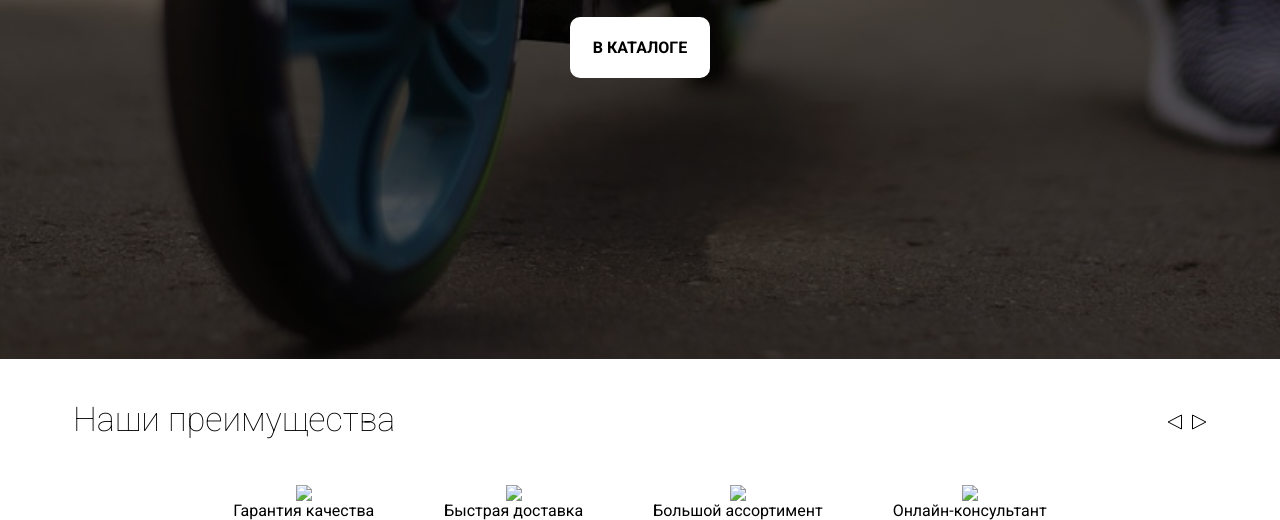
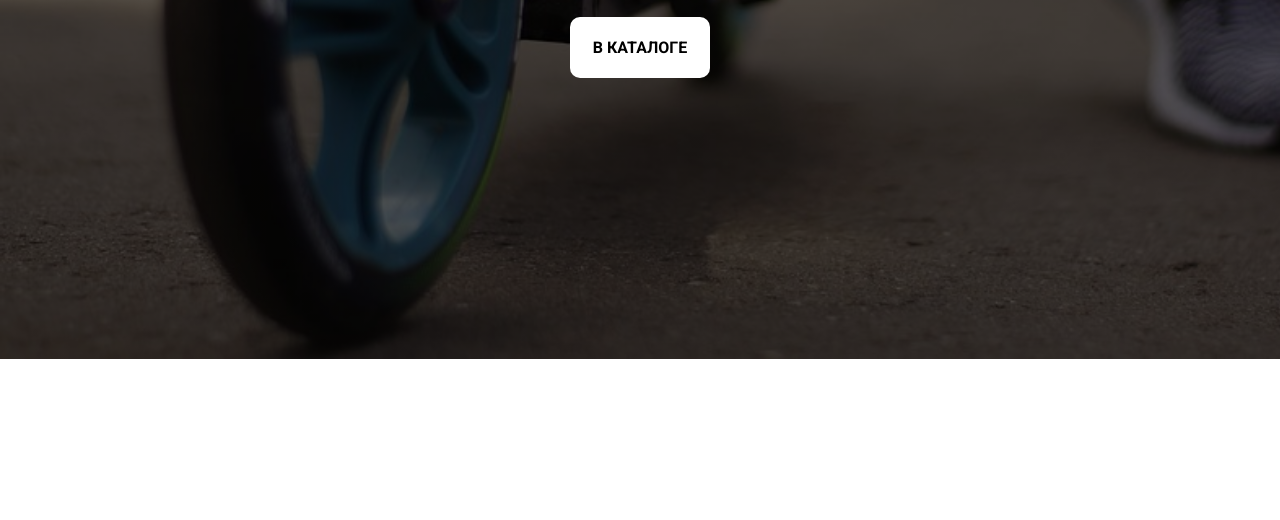
Before and after one commit to T1-Rex/giroscuter, a plain HTML site: page index.html in a window 1280 px wide. Shown: the part 518-1038 px from the top of the page. After the commit the page ends 885 px from the top, so only its background shows below. Drawn offline with Linux system fonts and the light colour scheme.

Commit message:
Update index.html

```diff
--- a/index.html
+++ b/index.html
@@ -46,40 +46,6 @@
             </div>
         </div>
     </header>
-    <main>
-        <section class="advantage container">
-            <div class="advantage-text">
-                <p>Наши преимущества</p>
-                <div class="Polygon">
-                    <svg width="15" height="16" viewBox="0 0 15 16" fill="none" xmlns="http://www.w3.org/2000/svg">
-                    <path d="M14.5 1.0293V14.9707L1.08301 8L14.5 1.0293Z" fill="white" stroke="black"/>
-                    </svg>
-                    <svg width="15" height="16" viewBox="0 0 15 16" fill="none" xmlns="http://www.w3.org/2000/svg">
-                    <path d="M0.5 14.9707V1.0293L13.917 8L0.5 14.9707Z" fill="white" stroke="black"/>
-                    </svg>
-                </div>
-            </div>
 
-            <div class="advantage-item">
-                <div class="item">
-                    <img src="img/100-kachestvo 1.png">
-                    <p>Гарантия качества</p>
-                </div>
-                <div class="item">
-                    <img src="img/bistraya-dostavka 1.png">
-                    <p>Быстрая доставка</p>
-                </div>
-                <div class="item">
-                    <img src="img/bolshoy-assortiment 1.png">
-                    <p>Большой ассортимент</p>
-                </div>
-                <div class="item">
-                    <img src="img/consultant 1.png">
-                    <p>Онлайн-консультант</p>
-                </div>
-            </div>
-
-        </section>
-    </main>
 </body>
 </html>
```
